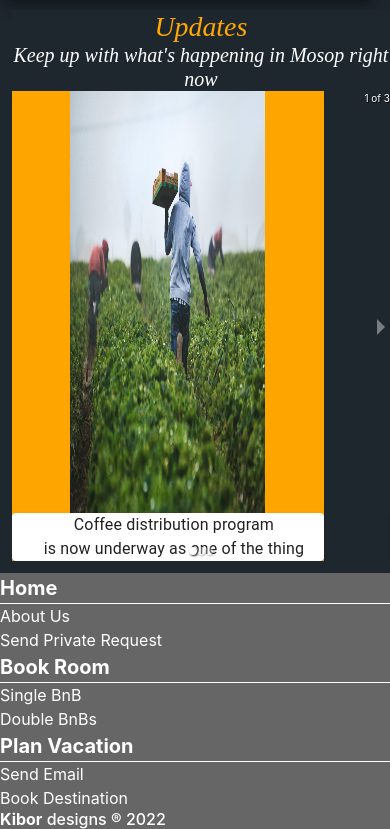
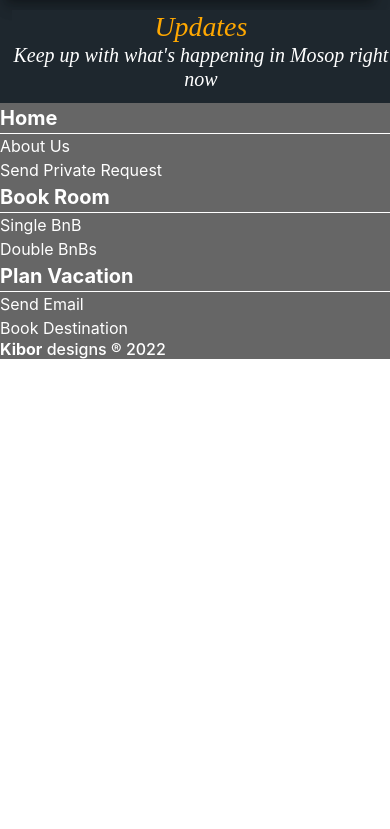
Before and after one commit to Marcelkibor/React-Website-Tarus, a React (Create React App) app: page / in a window 390 px wide. Shown: the part 1760-2589 px from the top of the page. After the commit the page ends 2119 px from the top, so only its background shows below. Built offline with nearby package versions, Linux system fonts and the light colour scheme.

Commit message:
making carousel componenents responsive

```diff
--- a/package.json
+++ b/package.json
@@ -31,6 +31,9 @@
 
 
   "@testing-library/user-event": "^13.5.0",
+
+
+  "classnames": "^2.3.1",
 
 
   "react": "^17.0.2",
--- a/src/App.css
+++ b/src/App.css
@@ -24,9 +24,4 @@ width: 100% !important;
 .carouselImages{
   height: 50vh !important;
   width: 50vw !important;
-  @media only screen and (max-width: 600px) {
-    body {
-      background-color: lightblue;
-    }
-  }
 }
--- a/src/components/CarouselComponent.js
+++ b/src/components/CarouselComponent.js
@@ -17,20 +17,19 @@ componentSpacer:{
  alignItems:'center',
  textAlign:'center',
  [theme.breakpoints.down('sm')]:{
-display:'block'
+display:'none'
  },},
-
 }));
 function CarouselComponent() {
 const classes = customStyles();
 const resImg = 'img-fluid'
 return (
 <div>
-<Carousel  autoPlay interval="6000" transitionTime="1000" showThumbs={false}>
+<Carousel  autoPlay interval="6000" transitionTime="1000" showThumbs={false} className = 'mainCarousel'>
 <div className={classes.componentSpacer}>
   <img
 src={car1}
-className ='carouselImages'
+className ='carouselImages img-fluid'
 />
 <Card className='carouselCard'>
   <CardContent>
@@ -41,10 +40,10 @@ className ='carouselImages'
   </CardContent>
 </Card>
 </div>
-<div className={classes.componentSpacer}>
+<div className={classes.componentSpacer }>
   <img
 src={car2}
-className = 'carouselImages'
+className = 'carouselImages img-fluid'
 />
 <Card className='carouselCard'>
   <CardContent>
@@ -57,7 +56,7 @@ className = 'carouselImages'
 <div className={classes.componentSpacer}>
   <img
 src={car3}
-className = 'carouselImages'
+className = 'carouselImages img-fluid'
 />
 <Card className='carouselCard'>
   <CardContent>
```
Also changed, not shown: 1 other file (tests, documents, lock files or other folders).
